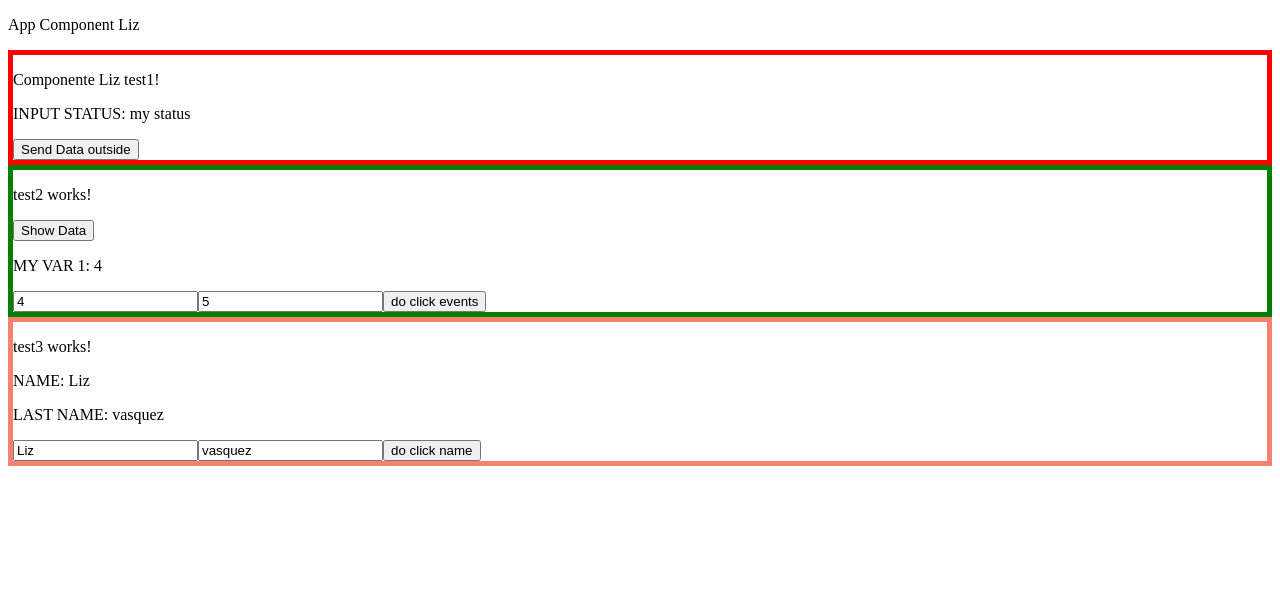
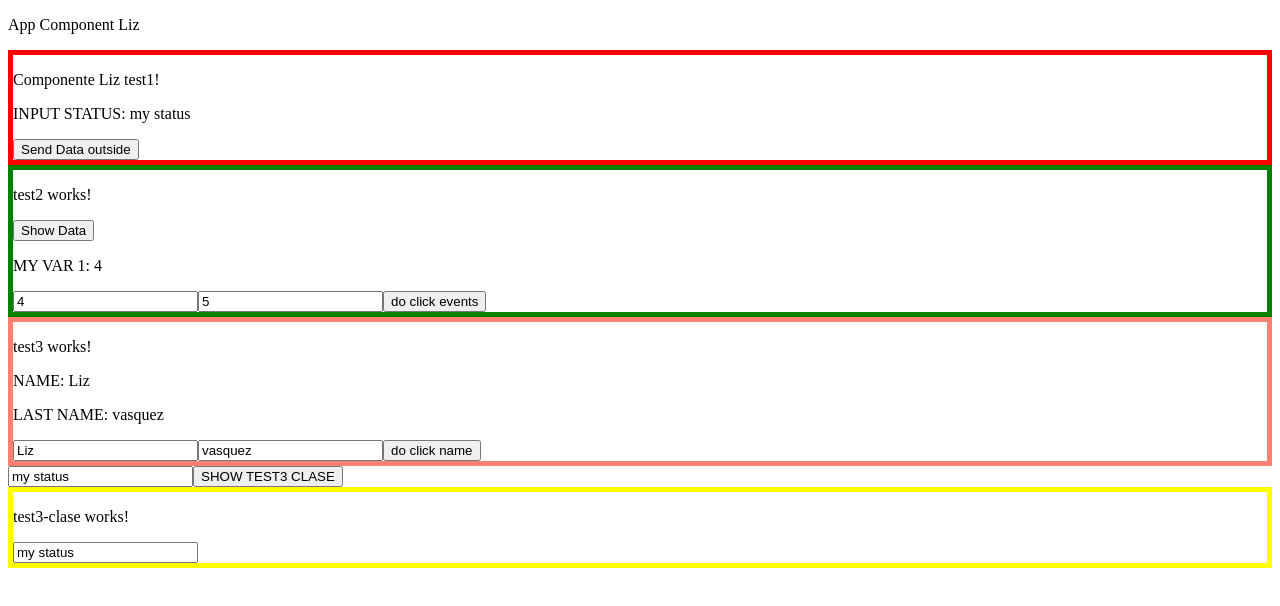
Before and after one commit to LizVasquez/angular-course-2021, an Angular app: page / in a window 1280 px wide. Shown: the top 606 px of the page. Built offline with nearby package versions, Linux system fonts and the light colour scheme.

Commit message:
08/10/2021 life cycle in angular

```diff
--- a/src/app/app.component.html
+++ b/src/app/app.component.html
@@ -13,3 +13,14 @@
 </app-test2>
 
 <app-test3></app-test3>
+
+
+<input type="text" [(ngModel)]="myStatus">
+
+
+<button (click)= "sw = !sw">SHOW TEST3 CLASE</button>
+<div *ngIf="sw">
+  <app-test3-clase
+  [name]="myStatus">
+  </app-test3-clase>
+</div>
--- a/src/app/app.component.ts
+++ b/src/app/app.component.ts
@@ -8,6 +8,8 @@ import { Component } from '@angular/core';
 export class AppComponent {
   title = 'angularCourse';
   myStatus = 'my status';
+
+  sw = true;
 
   constructor(){
 
--- a/src/app/app.module.ts
+++ b/src/app/app.module.ts
@@ -5,6 +5,7 @@ import { BrowserModule } from '@angular/platform-browser';
 import { AppComponent } from './app.component';
 import { Test1Component } from './test1/test1.component';
 import { Test2Component } from './test2/test2.component';
+import { Test3ClaseComponent } from './test3-clase/test3-clase.component';
 import { Test3Component } from './test3/test3.component';
 
 @NgModule({
@@ -12,7 +13,8 @@ import { Test3Component } from './test3/test3.component';
     AppComponent,
     Test1Component,
     Test2Component,
-    Test3Component
+    Test3Component,
+    Test3ClaseComponent
   ],
   imports: [
     BrowserModule,
--- /dev/null
+++ b/src/app/test3-clase/test3-clase.component.html
@@ -0,0 +1,8 @@
+<div style="border: 5px yellow solid">
+<p>
+test3-clase works!
+
+</p>
+
+<input type="text"[(ngModel)]="name">
+</div>
--- /dev/null
+++ b/src/app/test3-clase/test3-clase.component.ts
@@ -0,0 +1,61 @@
+import { AfterContentChecked, AfterViewChecked, AfterViewInit, Component, DoCheck, Input, OnChanges, OnDestroy, OnInit } from '@angular/core';
+
+@Component({
+  selector: 'app-test3-clase',
+  templateUrl: './test3-clase.component.html',
+  styleUrls: ['./test3-clase.component.css']
+})
+export class Test3ClaseComponent implements OnInit, OnChanges, DoCheck, OnDestroy,
+AfterContentChecked, AfterViewInit, AfterViewChecked,AfterViewChecked {
+
+  @Input() name;
+
+  constructor() {
+    console.log('CONSTRUCTOR');
+   }
+
+   ngOnInit(){
+    console.log('ON INIT');
+
+   }
+
+   ngOnChanges(changes:any){
+    console.log('ON CHANGES', changes);
+
+   }
+
+   ngDoCheck(){
+    console.log('DO CHECK');
+
+   }
+
+   ngAfterContentInit(){
+    console.log('CONTENT INIT');
+
+   }
+
+   ngAfterViewInit(){
+    console.log('VIEW INIT');
+
+   }
+
+   ngAfterContentChecked(){
+    console.log('CONTENT CHECK');
+
+   }
+
+   ngAfterViewChecked(){
+    console.log('VIEW CHECK');
+
+   }
+
+   ngOnDestroy(){
+    console.log('ON DESTROY');
+
+   }
+
+
+
+
+
+}
```
Also changed, not shown: src/app/test3-clase/test3-clase.component.css (added).
